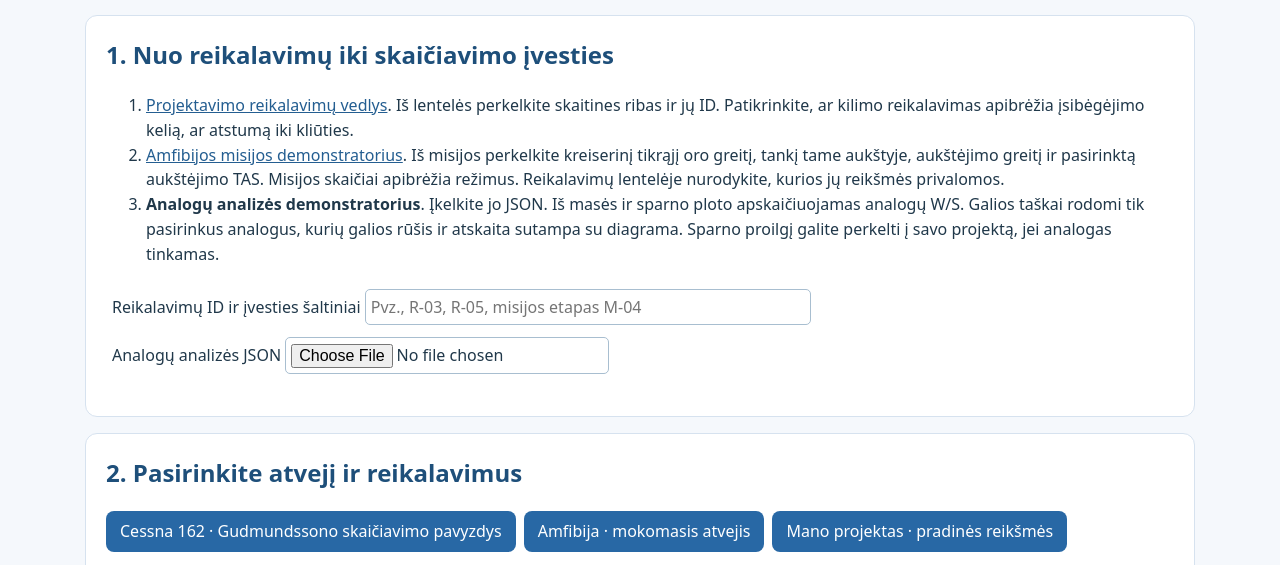
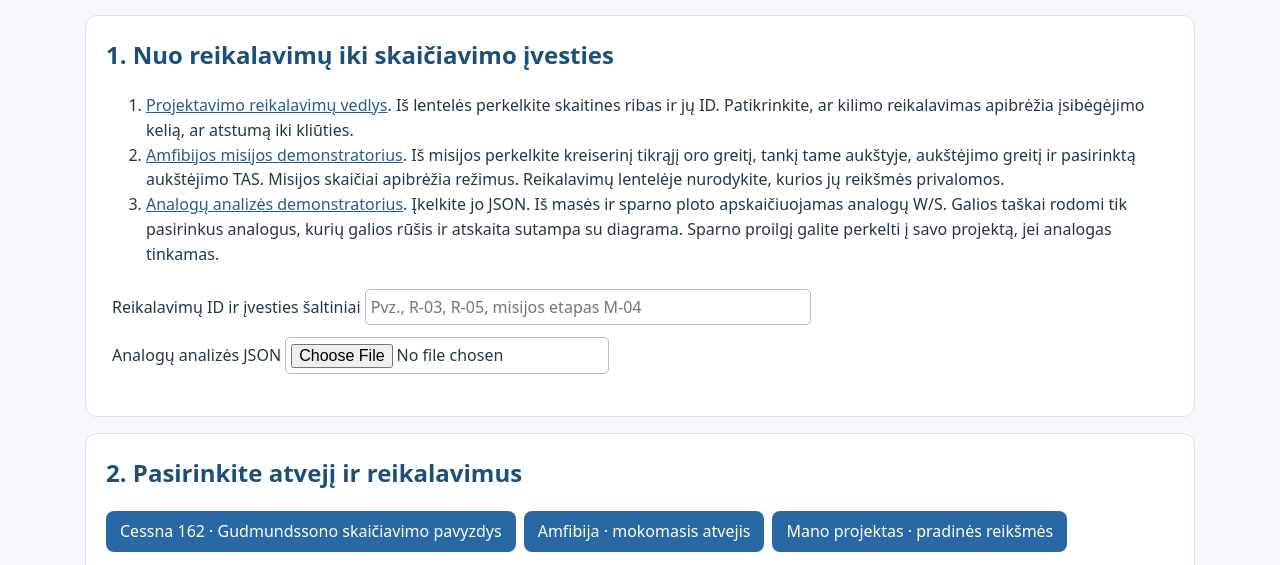
Before and after one commit to miseva0105-del/orlaivio-kursinis-projektas, a plain HTML site: page apribojimu-analize/index.html in a window 1280 px wide. Shown: the part 175-740 px from the top of the page. Drawn offline with Linux system fonts and the light colour scheme.

Commit message:
Link to the published reference aircraft analysis demonstrator

```diff
--- a/apribojimu-analize/index.html
+++ b/apribojimu-analize/index.html
@@ -4,7 +4,7 @@
 <section><h2>1. Nuo reikalavimų iki skaičiavimo įvesties</h2><ol>
 <li><a href="https://miseva0105-del.github.io/orlaivio-kursinis-projektas/">Projektavimo reikalavimų vedlys</a>. Iš lentelės perkelkite skaitines ribas ir jų ID. Patikrinkite, ar kilimo reikalavimas apibrėžia įsibėgėjimo kelią, ar atstumą iki kliūties.</li>
 <li><a href="https://miseva0105-del.github.io/orlaivio-kursinis-projektas/amfibija-etapais/">Amfibijos misijos demonstratorius</a>. Iš misijos perkelkite kreiserinį tikrąjį oro greitį, tankį tame aukštyje, aukštėjimo greitį ir pasirinktą aukštėjimo TAS. Misijos skaičiai apibrėžia režimus. Reikalavimų lentelėje nurodykite, kurios jų reikšmės privalomos.</li>
-<li><strong>Analogų analizės demonstratorius</strong>. Įkelkite jo JSON. Iš masės ir sparno ploto apskaičiuojamas analogų W/S. Galios taškai rodomi tik pasirinkus analogus, kurių galios rūšis ir atskaita sutampa su diagrama. Sparno proilgį galite perkelti į savo projektą, jei analogas tinkamas.</li>
+<li><a href="../analogu-analize/">Analogų analizės demonstratorius</a>. Įkelkite jo JSON. Iš masės ir sparno ploto apskaičiuojamas analogų W/S. Galios taškai rodomi tik pasirinkus analogus, kurių galios rūšis ir atskaita sutampa su diagrama. Sparno proilgį galite perkelti į savo projektą, jei analogas tinkamas.</li>
 </ol><label>Reikalavimų ID ir įvesties šaltiniai <input id="refs" size="42" placeholder="Pvz., R-03, R-05, misijos etapas M-04"></label>
 <label>Analogų analizės JSON <input id="analog-file" type="file" accept=".json,application/json"></label><p id="import-status" role="status"></p><div id="analog-rows"></div></section>
 <section><h2>2. Pasirinkite atvejį ir reikalavimus</h2><div class="tools"><button data-case="cessna">Cessna 162 · Gudmundssono skaičiavimo pavyzdys</button><button data-case="amphib">Amfibija · mokomasis atvejis</button><button data-case="own">Mano projektas · pradinės reikšmės</button></div><p id="case-note"></p><details open><summary>Prieš skaičiuojant · ką rodo apribojimų diagrama?</summary><p>Vienas taškas reiškia vieną sparno apkrovos ir galios derinį. Kai masė žinoma, judant į dešinę sparno plotas mažėja, nes S = W/(W/S). Kiekviena kreivė rodo mažiausią galią, kurios konkrečiai sparno apkrovai reikia vienam reikalavimui įvykdyti. Tinka sritis virš visų galios kreivių ir kairiau didžiausios leistinos sparno apkrovos ribos. Diagrama leidžia palyginti kelis tinkamus projektinius taškus pagal sparno plotą, jėgainės galią ir atsargas.</p></details>
```
